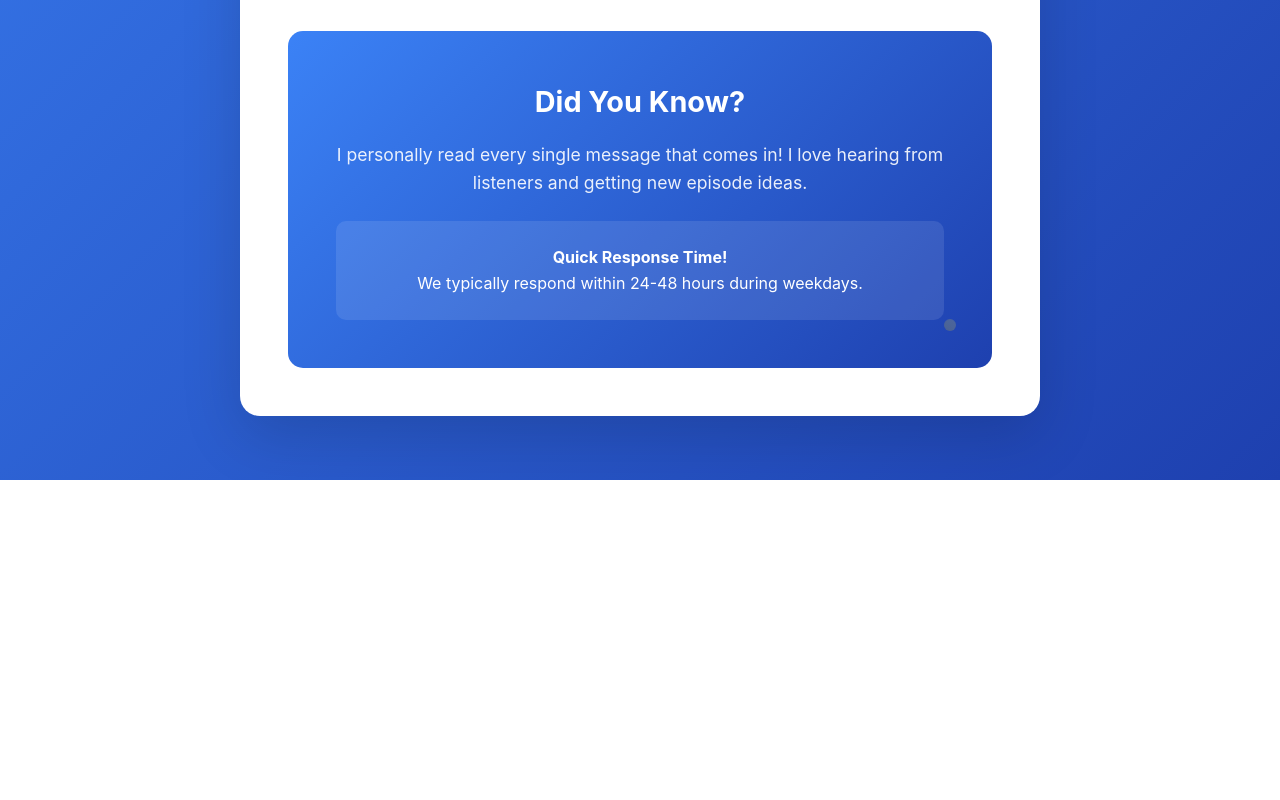
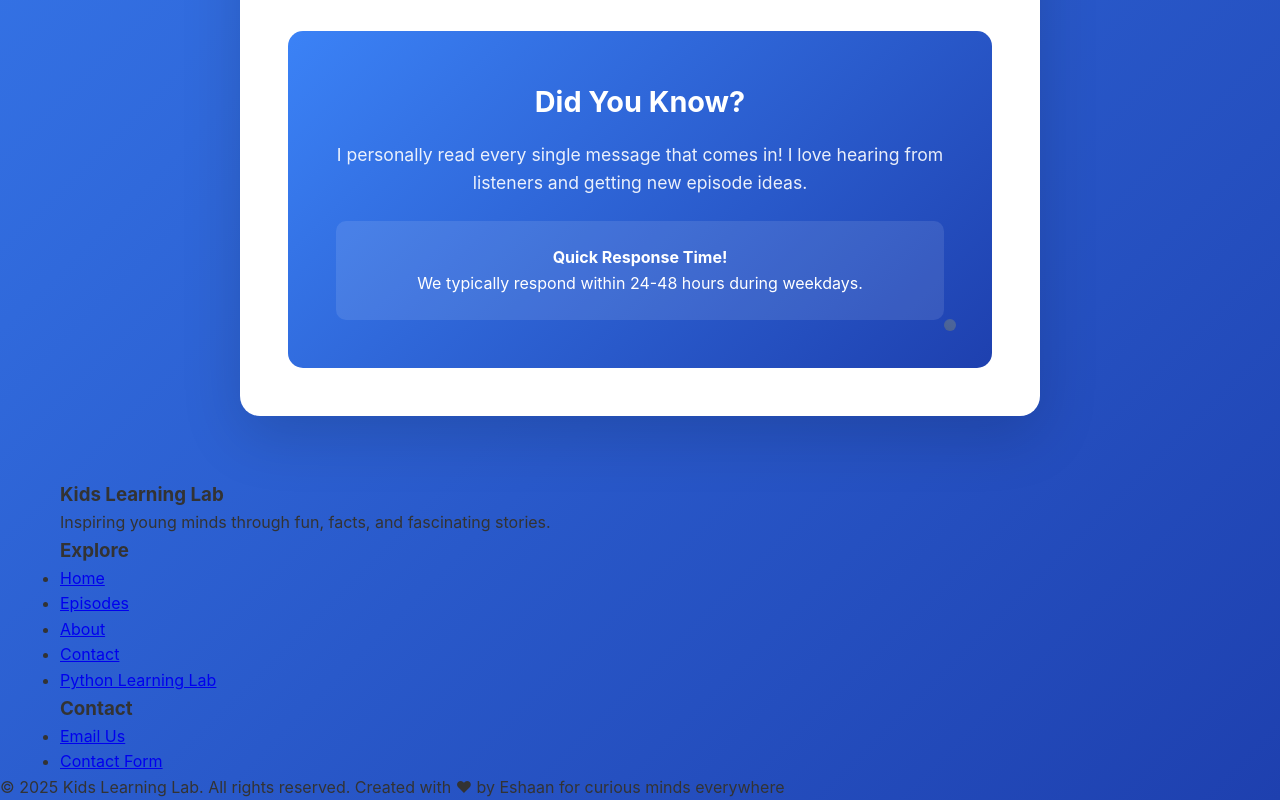
Before and after one commit to CodeMiner11-py/KidsLearningLabSite, a plain HTML site: page contact.html in a window 1280 px wide. Shown: the part 744-1544 px from the top of the page. Before the commit the page ends 1224 px from the top, so only its background shows below. Drawn offline with Linux system fonts and the light colour scheme.

Commit message:
Add footer to contact

```diff
--- a/contact.html
+++ b/contact.html
@@ -247,6 +247,7 @@
       <li><a href="/episodes">Episodes</a></li>
       <li><a href="/about">About</a></li>
       <li><a href="/contact">Contact</a></li>
+      <li><a href="/python">Python Learning Lab</a></li>
     </ul>
   </nav>
 </header>
@@ -400,5 +401,35 @@
       }
   }
 </script>
+</script>
+<footer>
+  <div class="footer-content container">
+    <div class="footer-section">
+      <h3>Kids Learning Lab</h3>
+      <p>Inspiring young minds through fun, facts, and fascinating stories.</p>
+    </div>
+    <div class="footer-section">
+      <h3>Explore</h3>
+      <ul class="footer-links">
+        <li><a href="/">Home</a></li>
+        <li><a href="/episodes">Episodes</a></li>
+        <li><a href="/about">About</a></li>
+        <li><a href="/contact">Contact</a></li>
+        <li><a href="/python">Python Learning Lab</a></li>
+      </ul>
+    </div>
+    <div class="footer-section">
+      <h3>Contact</h3>
+      <ul class="footer-links">
+        <li><a href="mailto:hello@kidslearninglab.com">Email Us</a></li>
+        <li><a href="https://forms.gle/D74qu9snYVfYJCzk7" target="_blank">Contact Form</a></li>
+      </ul>
+    </div>
+  </div>
+  <div class="footer-bottom">
+    &copy; 2025 Kids Learning Lab. All rights reserved.
+    Created with ❤ by Eshaan for curious minds everywhere
+  </div>
+</footer>
 </body>
 </html>
```
